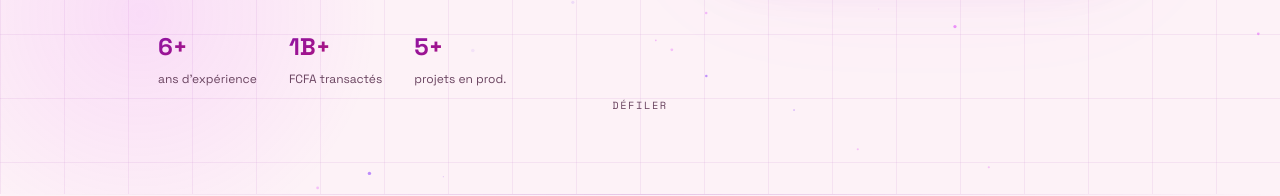
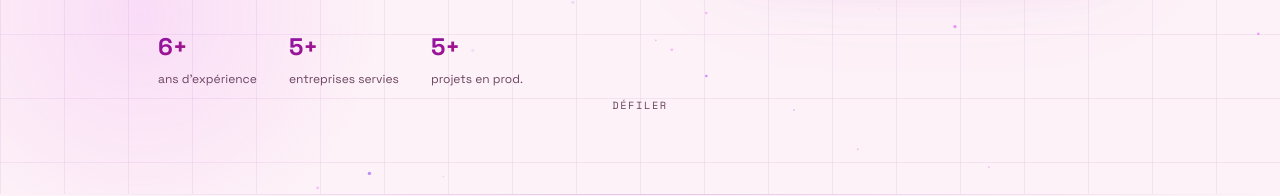
Before and after one commit to FanuelDev/fanuel-portfolio, a Vue app: page / in a window 1280 px wide. Shown: the part 606-802 px from the top of the page. Built offline with nearby package versions, Linux system fonts and the light colour scheme.

Commit message:
replace 1B+ FCFA stat with 5+ entreprises servies
Co-Authored-By: Claude Sonnet 4.6 <noreply@anthropic.com>

```diff
--- a/src/i18n/en.js
+++ b/src/i18n/en.js
@@ -19,8 +19,8 @@ export default {
     cta_secondary: 'See my projects',
     stat1_num:   '6+',
     stat1_label: 'years of experience',
-    stat2_num:   '1B+',
-    stat2_label: 'FCFA in transactions',
+    stat2_num:   '5+',
+    stat2_label: 'companies served',
     stat3_num:   '5+',
     stat3_label: 'live projects',
     badge_loc:   'Lomé · Togo',
--- a/src/i18n/fr.js
+++ b/src/i18n/fr.js
@@ -19,8 +19,8 @@ export default {
     cta_secondary: 'Voir mes projets',
     stat1_num:   '6+',
     stat1_label: 'ans d\'expérience',
-    stat2_num:   '1B+',
-    stat2_label: 'FCFA transactés',
+    stat2_num:   '5+',
+    stat2_label: 'entreprises servies',
     stat3_num:   '5+',
     stat3_label: 'projets en prod.',
     badge_loc:   'Lomé · Togo',
```
